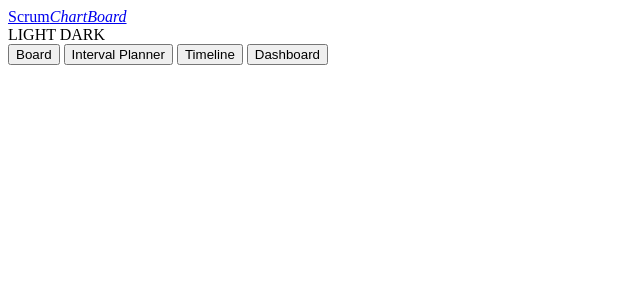
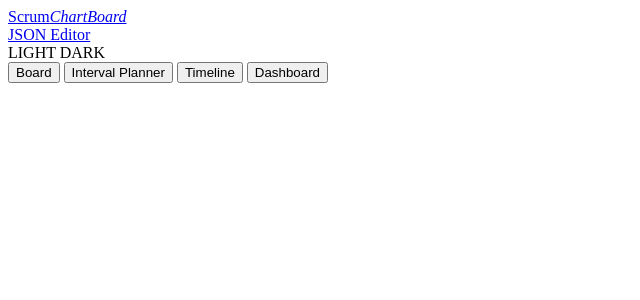
Before and after one commit to chrismarksus/ScrumChartBoard, a web app: file app/dashboard.html in a window 1280 px wide. Shown: the top 300 px of the page, without its empty margins (0-640 px from the left). Run offline with its HTML, style and script files only (its server is not run), Linux system fonts and the light colour scheme.

Commit message:
polish(nav): add bidirectional 'JSON Editor' link in dashboard topbar (preserves params) + dynamic dashboard link in editor
Makes it easy to navigate between the main planning surface and the data editor directly in the product. Updated docs in README/CONTRIBUTIONS to reflect the new in-app link.

```diff
--- a/app/dashboard.html
+++ b/app/dashboard.html
@@ -18,6 +18,7 @@
           Scrum<em>ChartBoard</em>
         </a>
         <div class="top-actions">
+          <a class="editor-link" id="editor-nav-link" href="editor.html">JSON Editor</a>
           <div class="switcher">
             <div class="switcher-group" id="ls-palette-chips"></div>
             <div class="switcher-divider"></div>
--- a/app/editor.html
+++ b/app/editor.html
@@ -20,7 +20,7 @@
       Scrum<em>ChartBoard</em>
     </a>
     <div class="top-actions">
-      <a class="cta-solid" href="dashboard.html?team=abc&project=sample">Open dashboard</a>
+      <a class="cta-solid" id="open-dashboard-link" href="dashboard.html?team=abc&project=sample">Open dashboard</a>
       <div class="switcher">
         <div class="switcher-group" id="ls-palette-chips"></div>
         <div class="switcher-divider"></div>
--- a/app/scripts/main.js
+++ b/app/scripts/main.js
@@ -12,6 +12,16 @@
 import BoardAdapter from './BoardAdapter.js';
 
 new ThemeSwitcher().setup();
+
+// Update the JSON Editor nav link (added in dashboard.html topbar) to preserve
+// the current query params (?team, ?project, ?apiBase, etc.) for seamless context.
+(function updateEditorNavLink() {
+  const link = document.getElementById('editor-nav-link');
+  if (link && location.search) {
+    link.href = `editor.html${location.search}`;
+    link.title = 'Open the form-based JSON editor for the current team/project';
+  }
+})();
 
 let board = null;
 let planner = null;
--- a/app/styles/main.css
+++ b/app/styles/main.css
@@ -580,6 +580,20 @@
   display: flex;
   align-items: center;
   gap: 14px;
+}
+
+.top-actions .editor-link {
+  font-size: 13px;
+  font-weight: 500;
+  color: var(--text-muted);
+  text-decoration: none;
+  padding: 4px 8px;
+  border-radius: 4px;
+  transition: color 160ms ease, background 160ms ease;
+}
+.top-actions .editor-link:hover {
+  color: var(--text-primary);
+  background: var(--surface-2);
 }
 .cta-solid {
   font-size: 13px;
```
Also changed, not shown: app/scripts/editor.js (+10 -0 lines).
